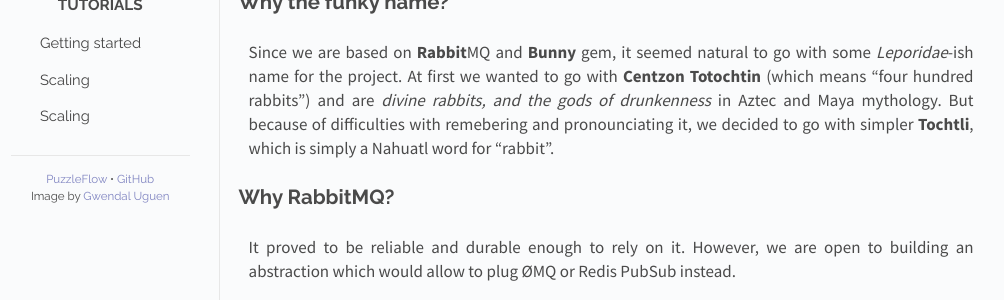
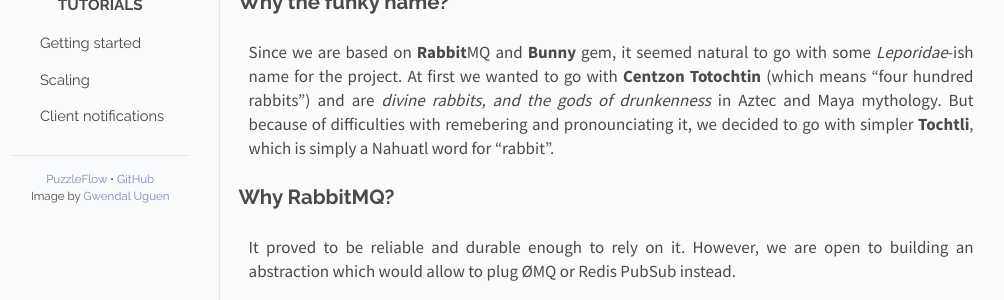
Before and after one commit to PuzzleFlow/tochtli, a Jekyll site: the page built from index.md, in a window 1280 px wide. Shown: the part 248-548 px from the top of the page, without its empty margins (139-1143 px from the left). Built offline with Jekyll 4.4.1, drawn with Linux system fonts in a browser that asks for light colours; Markdown is read by kramdown in place of the engine named in the settings.

Commit message:
Fix link title

```diff
--- a/_layouts/default.html
+++ b/_layouts/default.html
@@ -31,7 +31,7 @@
             <li class="post-link section-title">Tutorials</li>
             <li class="post-link menu-item"><a href="{{ site.baseurl }}/tutorials/getting-started.html">Getting started</a></li>
             <li class="post-link menu-item"><a href="{{ site.baseurl }}/tutorials/scaling.html">Scaling</a></li>
-            <li class="post-link menu-item"><a href="{{ site.baseurl }}/tutorials/client-notifications.html">Scaling</a></li>
+            <li class="post-link menu-item"><a href="{{ site.baseurl }}/tutorials/client-notifications.html">Client notifications</a></li>
           </ul>
         </div>
         <div class="footer">
```
